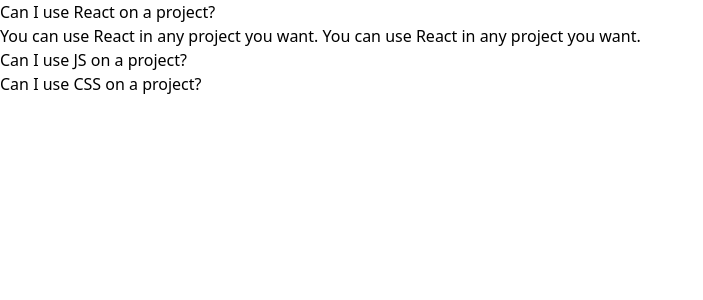
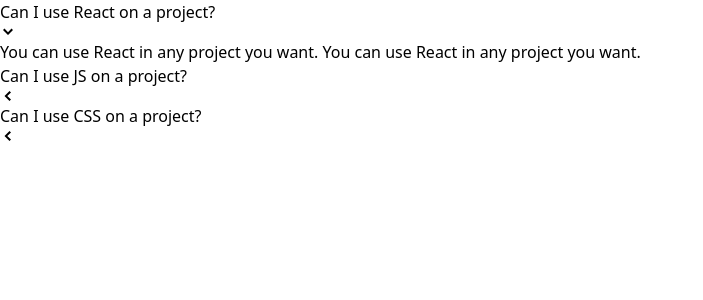
Before and after one commit to poyingHAHA/React_learning, a React (Create React App) app in the folder 6_custom_nav_and_routing/: page / in a window 1280 px wide. Shown: the top 300 px of the page, without its empty margins (0-703 px from the left). Built offline with nearby package versions, Linux system fonts and the light colour scheme.

Commit message:
6. Adding icon for accordion

```diff
--- a/6_custom_nav_and_routing/src/components/Accordion.js
+++ b/6_custom_nav_and_routing/src/components/Accordion.js
@@ -1,4 +1,5 @@
 import {useState} from 'react';
+import {GoChevronDown, GoChevronLeft} from "react-icons/go";
 
 function Accordion({items}) {
   const [expandedIndex, setExpandedIndex] = useState(0);
@@ -10,9 +11,14 @@ function Accordion({items}) {
   const renderedItems = items.map((item, index) => {
     const isExpanded = index === expandedIndex;
 
+    const icon = <span>
+      {isExpanded ? <GoChevronDown/> : <GoChevronLeft/>}
+    </span>
+
     return (
       <div key={item.id}>
         <div onClick={() => handleClick(index)}>{item.label}</div>
+        {icon}
         {isExpanded && <div>{ item.content }</div>}
       </div>
     )
```
